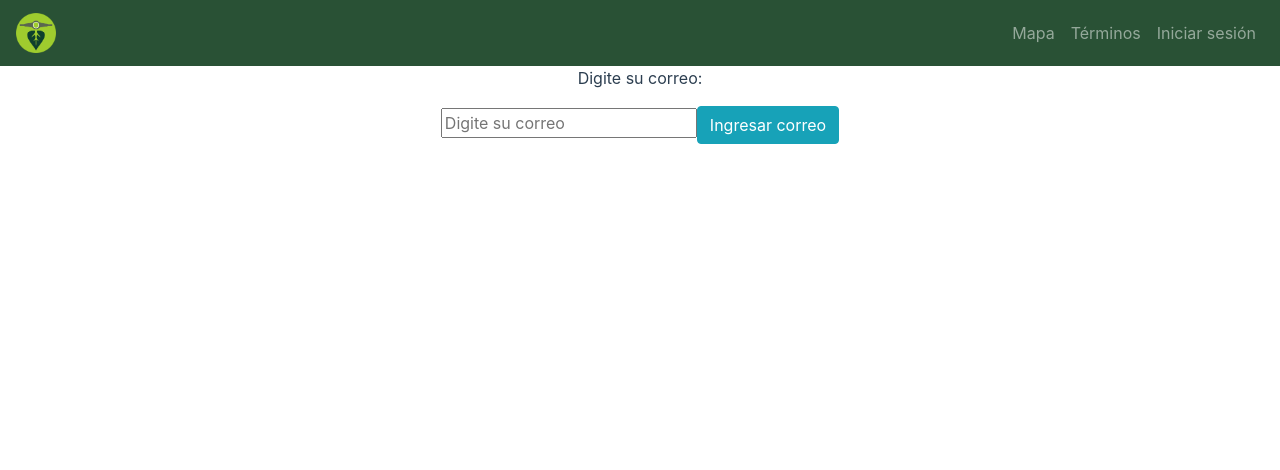
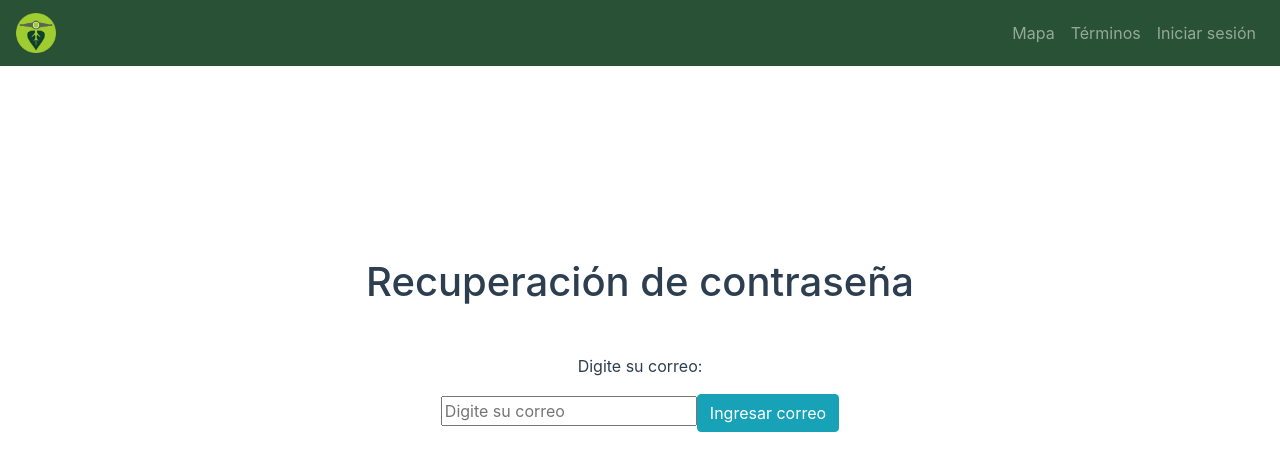
Before and after one commit to Eco-transport/Front, a Vue app in the folder Ecotransport/: page /olvpass in a window 1280 px wide. Shown: the top 470 px of the page. Built offline with nearby package versions, Linux system fonts and the light colour scheme.

Commit message:
Centrada y mejoras a recuperación de contraseña

```diff
--- a/Ecotransport/src/views/OlvPass.vue
+++ b/Ecotransport/src/views/OlvPass.vue
@@ -1,6 +1,10 @@
 <template>
   <div>
     <Header></Header>
+    <div class="padre">
+      <div class="hijo">
+        <h1>Recuperación de contraseña<br /></h1>
+        <p><br /></p>
         <div>
           <p v-show="hideEmail">Digite su correo:</p>
           <input v-show="hideEmail" v-model="email" placeholder="Digite su correo">
@@ -19,6 +23,8 @@
           <button class="btn btn-info" v-show="hideCambioPassword" v-on:click="cambiarPassword">Cambiar contraseña</button>
           <p v-show="alertaPasswordInvalido">CONTRASEÑA NO VÁLIDA</p>
           <p v-show="mensajePasswordCambiada">LA CONTRASEÑA HA SIDO CAMBIADA</p>
+        </div>
+      </div>
     </div>
   </div>
 </template>
@@ -88,3 +94,20 @@ export default {
   }
 }
 </script>
+
+<style>
+  .padre {
+    padding: 5% 0;
+  }
+  .hijo {
+    padding: 10% 0;
+  }
+  .form-label {
+    margin-top: 2rem;
+    color: black;
+    margin-bottom: 0.5rem;
+  &:first-of-type {
+     margin-top: 0rem;
+   }
+  }
+</style>
```
Lines whose indentation alone changed are shown as unchanged.
